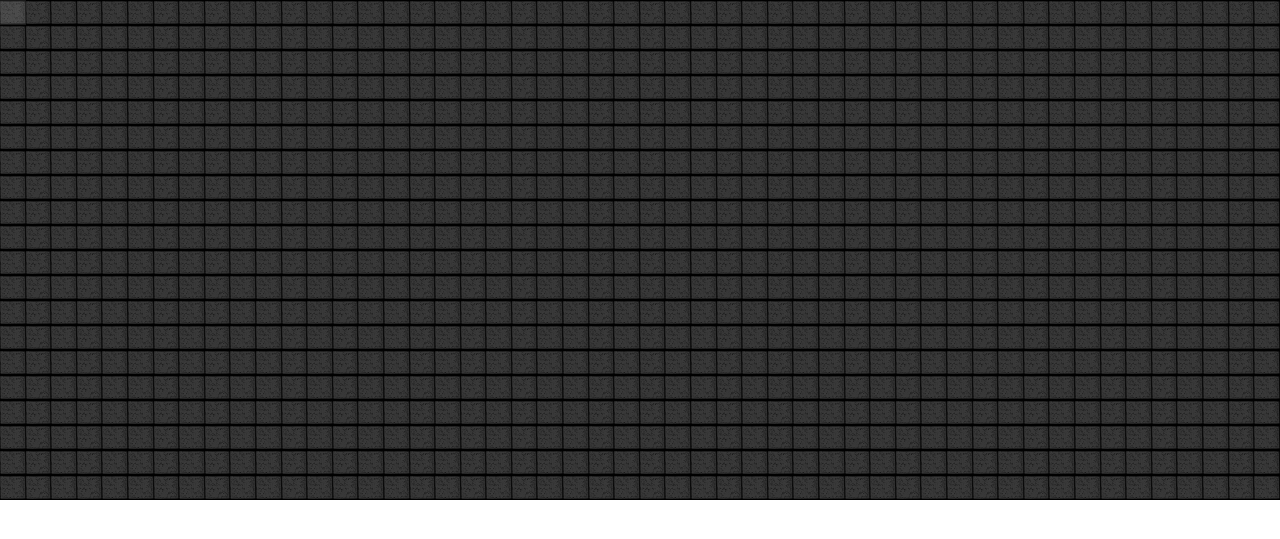
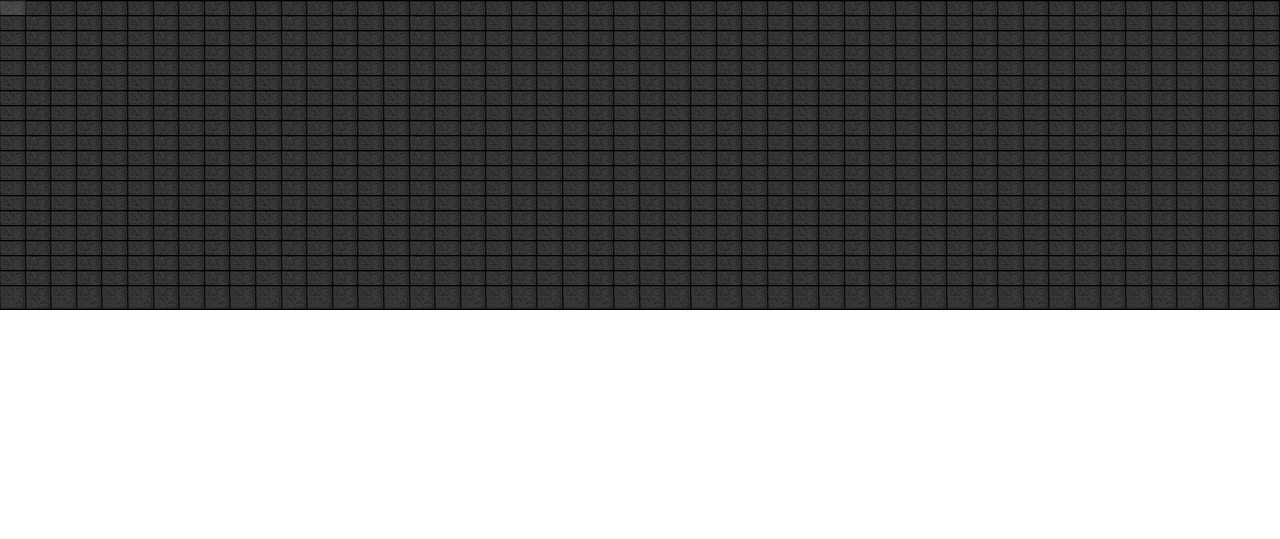
Before and after one commit to soyeljuaco/theglowcity, a Jekyll site: the page built from index.html, in a window 1280 px wide. Shown: the top 539 px of the page. Built offline with Jekyll 4.4.1, drawn with Linux system fonts in a browser that asks for light colours; nearby versions of some CDN libraries.

Commit message:
change height

```diff
--- a/css/styles.css
+++ b/css/styles.css
@@ -521,6 +521,7 @@ footer {
 	margin: 0;
     padding: 0;
     width: 2%;
+    height: 15px;
 }
 
 /* Portrait tablet to landscape and desktop */
```
Also changed, not shown: 2 other files.
